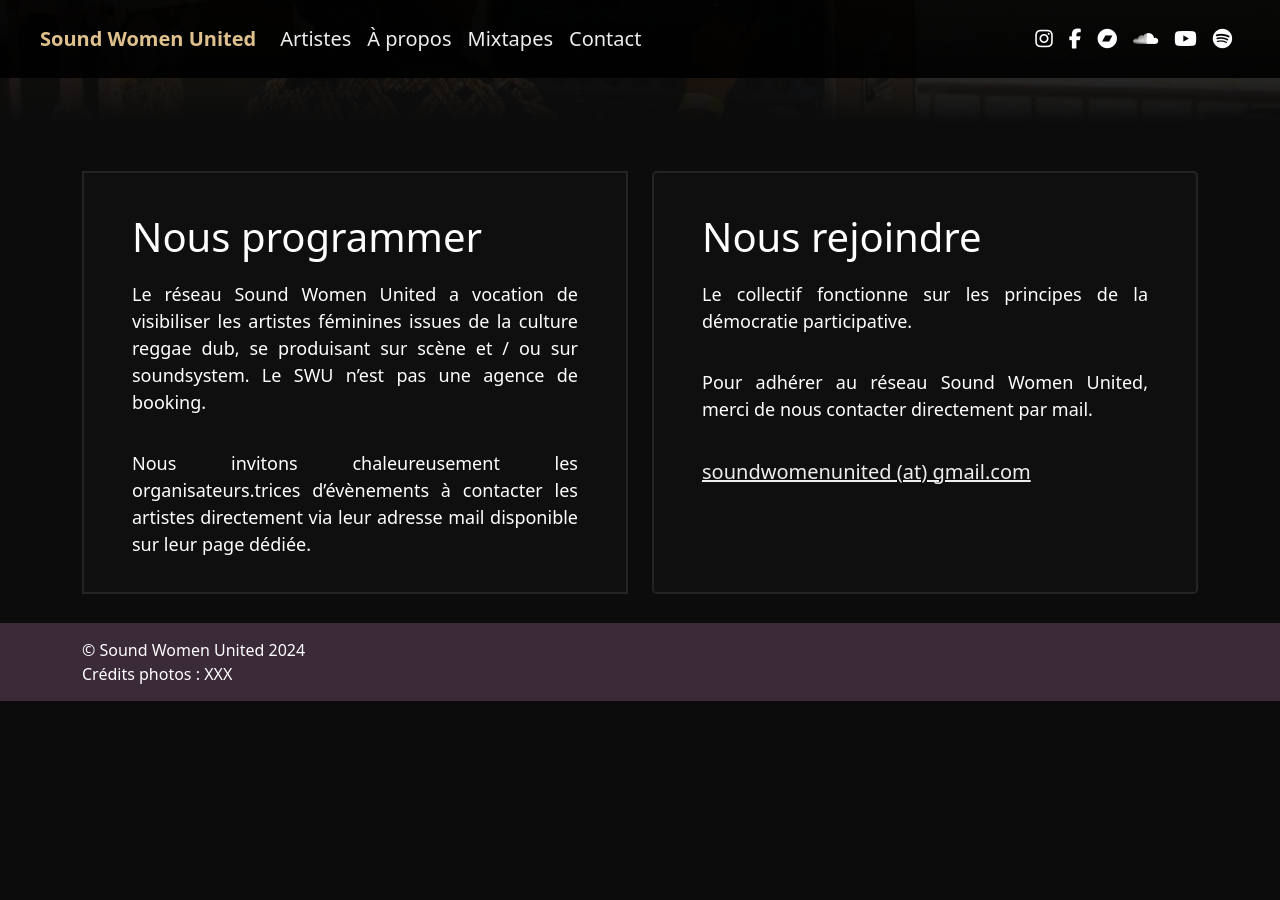
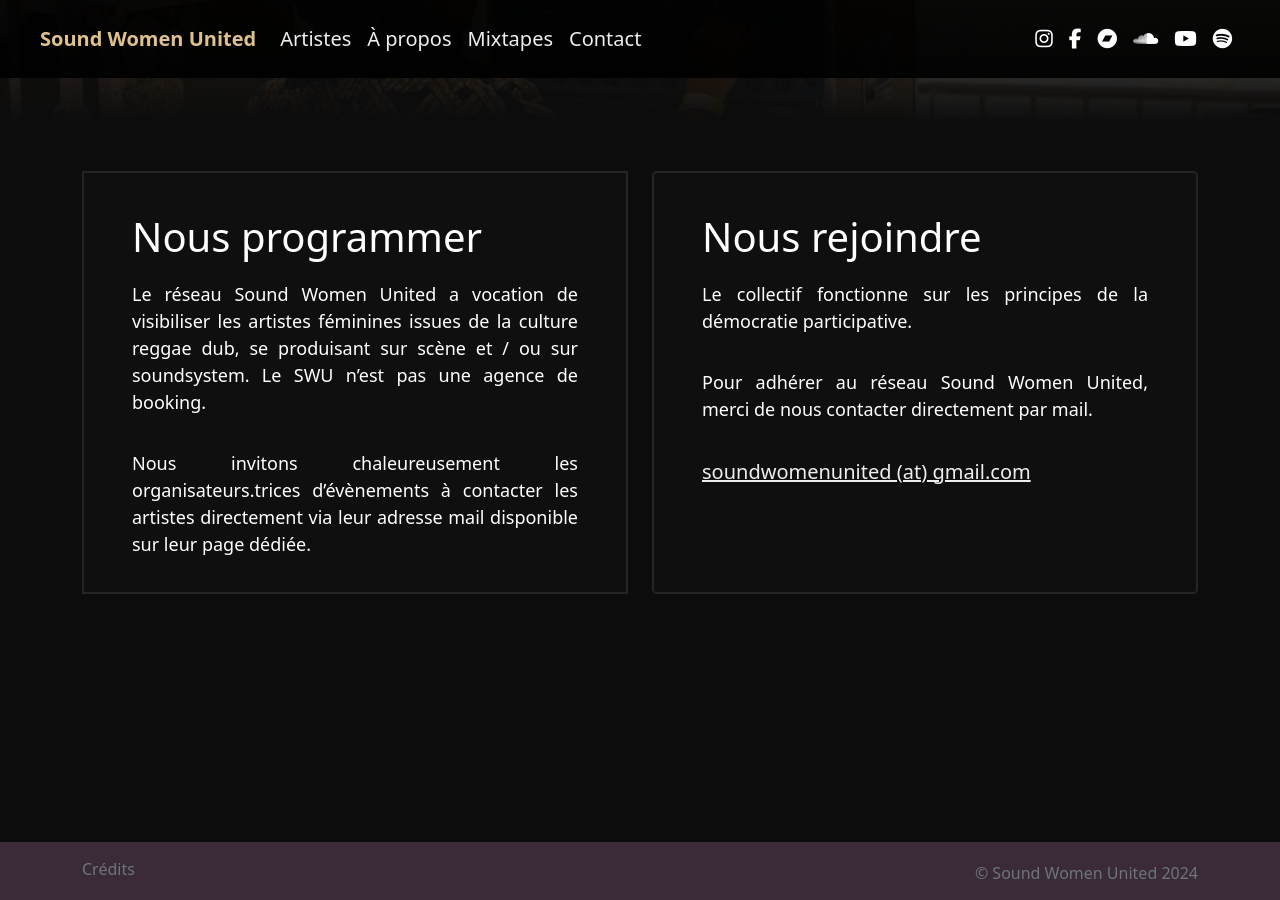
Before and after one commit to sabord/swu, a Jekyll site: the page built from docs/index.html, in a window 1280 px wide and 900 px high, scrolled down 7356 px. Built offline with Jekyll 4.4.1, drawn with Linux system fonts in a browser that asks for light colours; before the commit the page ends 8057 px from its top, so only the background shows below that.

Commit message:
fix responsive header/footer

```diff
--- a/docs/_includes/footer.html
+++ b/docs/_includes/footer.html
@@ -1,10 +1,14 @@
 <footer>
-  <div class="container">
-    <div class="row d-flex d-flex-row">
-      <div>
-        &copy; {{ site.footer.copyright }} 20{{ site.time | date: '%y' }}
+    <div class="container">
+      <div class="row">
+        <div class="col-md-6 col-sm-12">
+          <div class="text-secondary">Crédits</div>
+        </div>
+        <div class="col-md-6 col-sm-12">
+          <span class="text-secondary pt-1 float-md-end float-sm-start">
+            &copy; {{ site.footer.copyright }} 20{{ site.time | date: '%y' }}
+          </span>
+        </div>
       </div>
-      <div>Crédits photos : XXX</div>
     </div>
-  </div>
 </footer>
--- a/docs/_layouts/default.html
+++ b/docs/_layouts/default.html
@@ -1,15 +1,11 @@
 <!DOCTYPE html>
 <html>
-{% include head.html %}
+  {% include head.html %}
 
-<body id="page-top">
-  {% include nav.html %}
-  {% include header.html %}
-  {% include artists.html %}
-  {% include about.html %}
-  {% include mixtapes.html %}
-  {% include contact.html %}
+  <body id="page-top">
+    {% include nav.html %} {% include header.html %} {% include artists.html %}
+    {% include about.html %} {% include mixtapes.html %} {% include contact.html
+    %} {% include js.html %}
+  </body>
   {% include footer.html %}
-  {% include js.html %}
-</body>
 </html>
--- a/docs/assets/css/main.css
+++ b/docs/assets/css/main.css
@@ -69,13 +69,13 @@
 }
 
 #header-title {
-  font-size: 50px;
+  font-size: 40px;
   font-weight: 400;
 }
 
 #header-subtitle {
-  margin-top: 150px;
-  font-size: 30px;
+  margin-top: 40px;
+  font-size: 20px;
   font-weight: 500;
 }
 
@@ -115,6 +115,16 @@
   background-color: var(--secondary-color);
 }
 
+@media (min-width: 500px) {
+  #header-title {
+    font-size: 75px;
+  }
+
+  #header-subtitle {
+    font-size: 22px;
+  }
+}
+
 @media (min-width: 768px) {
   header .container {
     padding-top: 150px;
@@ -128,17 +138,14 @@
   header .intro-text .skills {
     font-size: 1.75em;
   }
-}
 
-@media (min-width: 500px) {
   #header-title {
-    font-size: 75px;
+    font-size: 80px;
   }
-}
 
-@media (min-width: 768px) {
-  #header-title {
-    font-size: 100px;
+  #header-subtitle {
+    margin-top: 150px;
+    font-size: 26px;
   }
 
   .navbar-fixed-top {
@@ -161,6 +168,17 @@
 
   .navbar-fixed-top.navbar-shrink .navbar-brand {
     font-size: 1.5em;
+  }
+}
+
+@media (min-width: 992px) {
+  #header-title {
+    font-size: 100px;
+  }
+
+  #header-subtitle {
+    margin-top: 150px;
+    font-size: 30px;
   }
 }
 
```
Also changed, not shown: docs/_includes/contact.html (+10 -9 lines).
